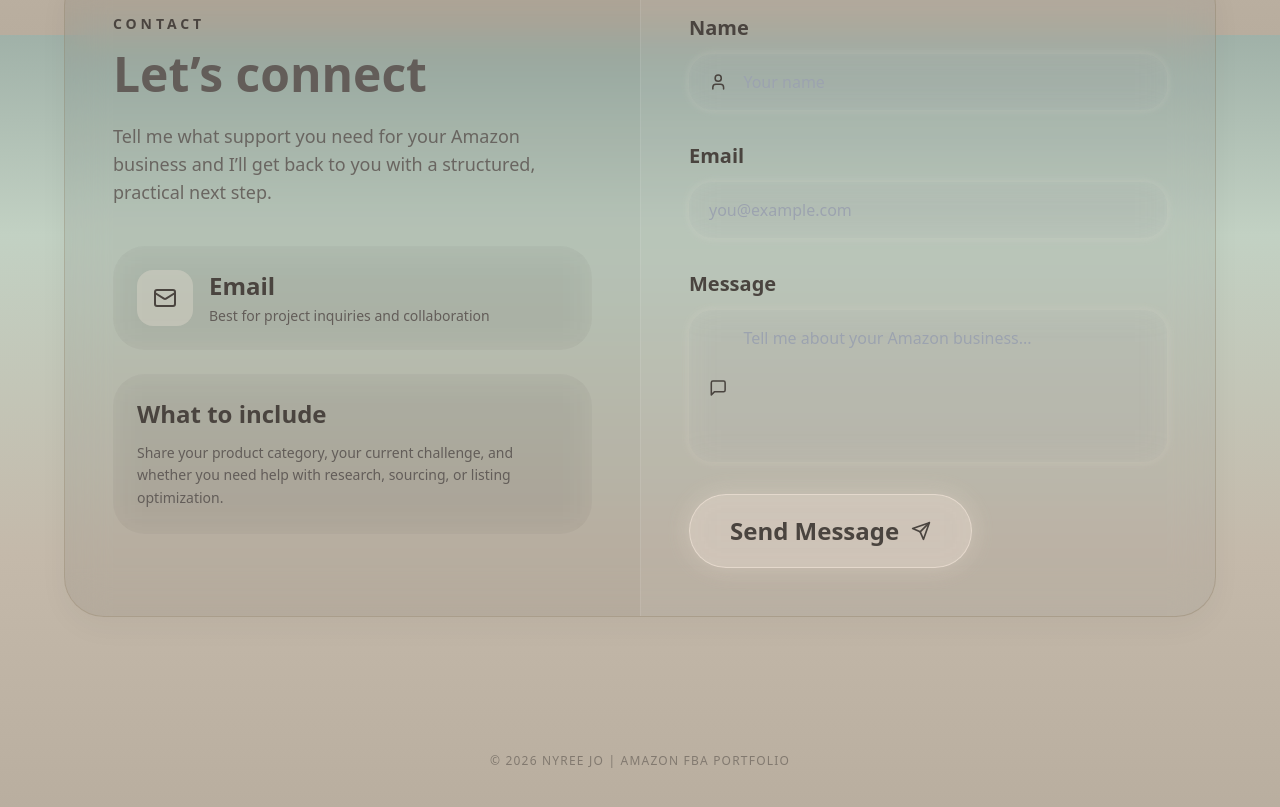
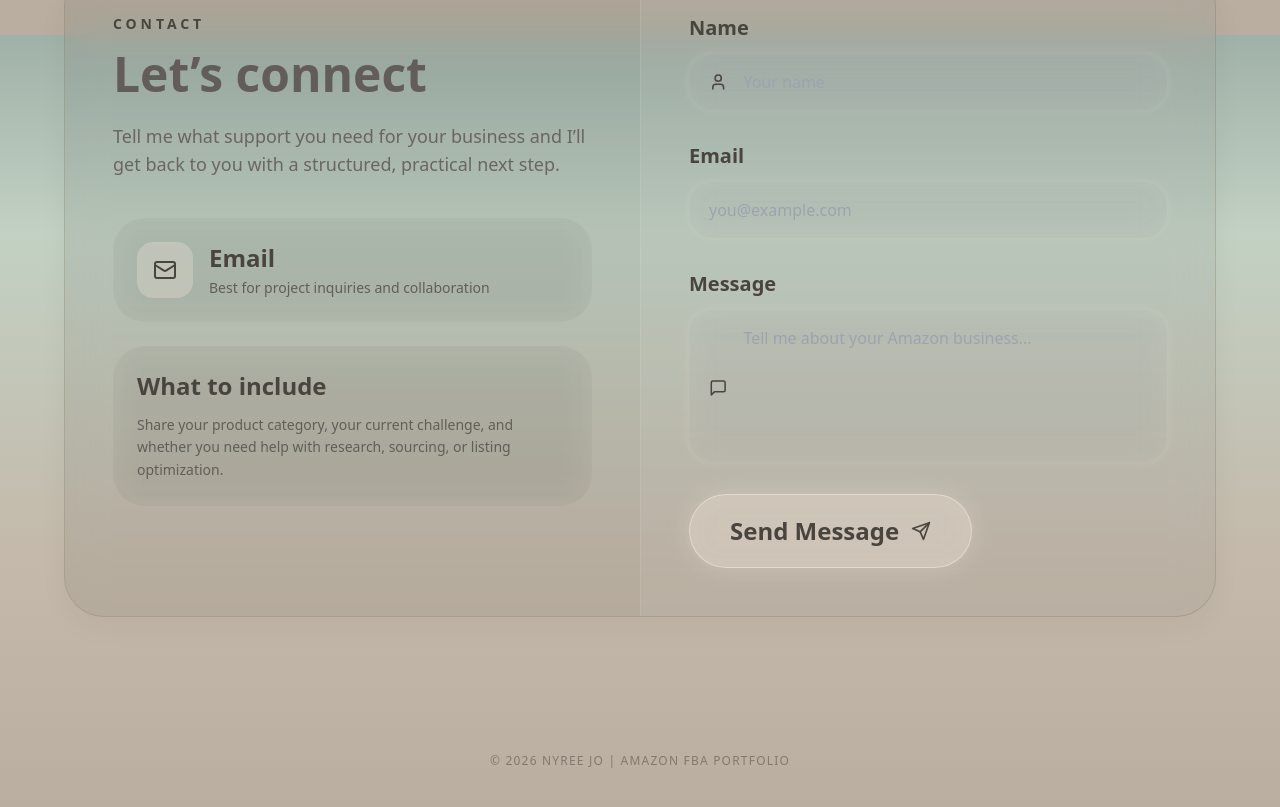
Before and after one commit to reeyoverendia-ai/FBA-Portfolio, a React (Vite) app: page / in a window 1280 px wide. Shown: the part 4765-5572 px from the top of the page. Built offline with nearby package versions, Linux system fonts and the light colour scheme; the HTML template or start-up script is replaced by a standard one.

Commit message:
Update Contact.jsx

```diff
--- a/src/components/Contact.jsx
+++ b/src/components/Contact.jsx
@@ -42,7 +42,7 @@ export default function Contact() {
                 Let’s connect
               </h2>
               <p className="text-base md:text-lg mb-10 max-w-lg mx-auto md:mx-0 text-[#635D59] leading-relaxed opacity-90">
-                Tell me what support you need for your Amazon business and I’ll get back to you with a structured, practical next step.
+                Tell me what support you need for your business and I’ll get back to you with a structured, practical next step.
               </p>
 
               <div className="space-y-4 md:space-y-6">
```
